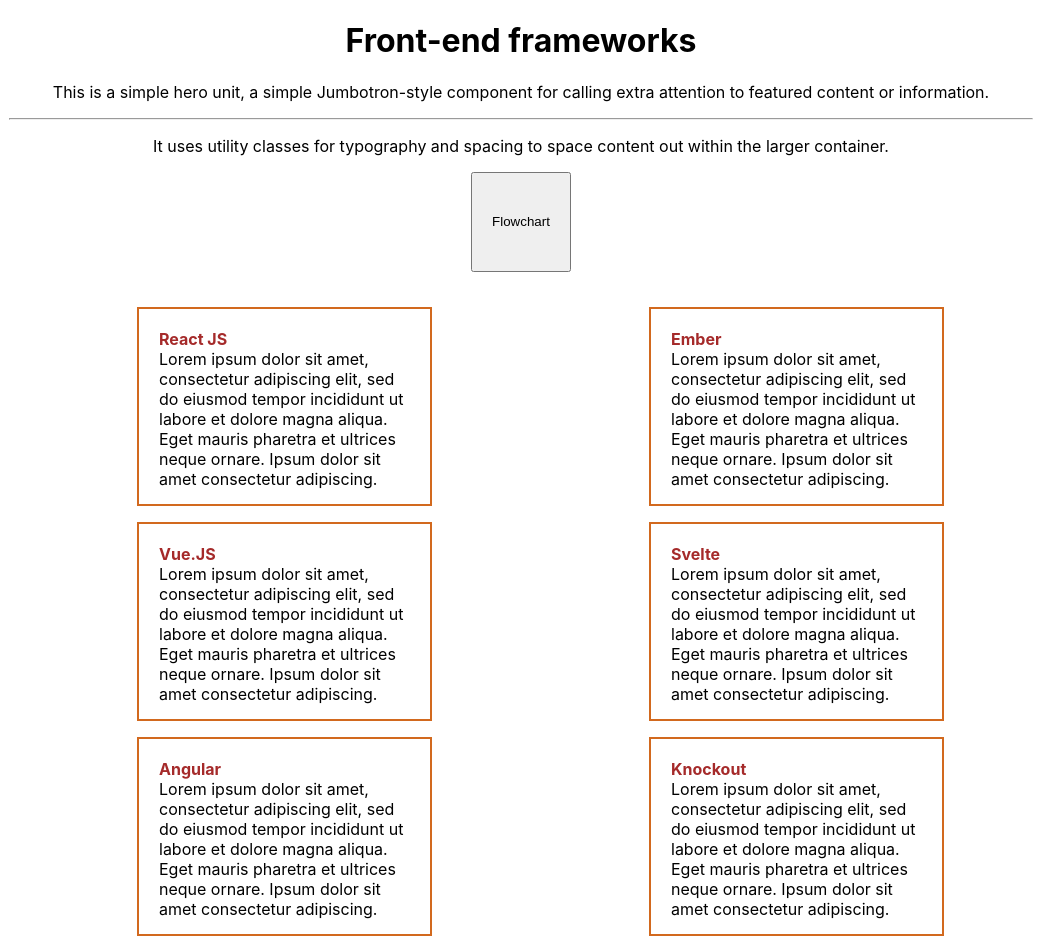
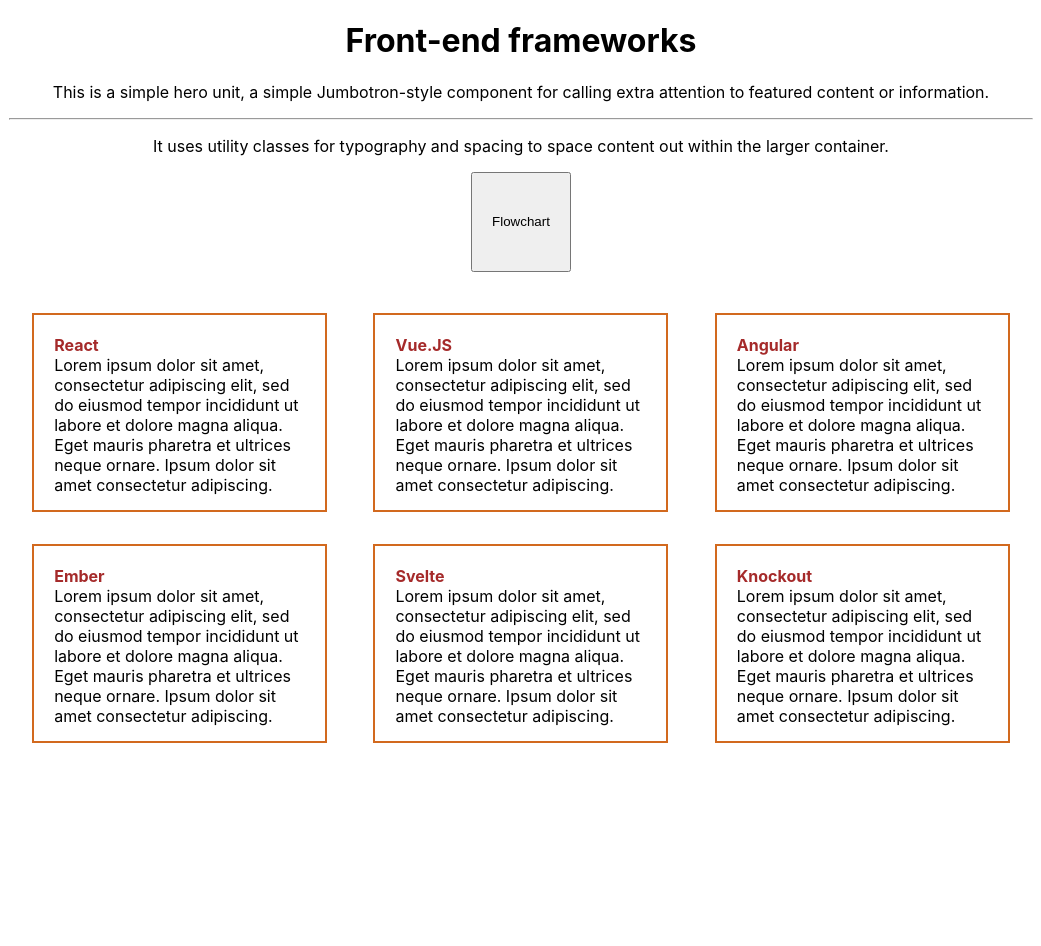
Before and after one commit to danda-n/framework-recommender, a React (Create React App) app: page / in a window 1280 px wide. Shown: the whole page, without its empty margins (119-1160 px from the left). After the commit the page ends 800 px from the top, so only its background shows below. Built offline with nearby package versions, Linux system fonts and the light colour scheme.

Commit message:
changed frameworks

```diff
--- /dev/null
+++ b/src/components/FrameworkCard.js
@@ -0,0 +1,15 @@
+import React from "react";
+
+class FrameworkCard extends React.Component {
+  render() {
+    return (
+      <div>
+        {/* <div className="card-logo">{this.props.logo}</div> */}
+        <div className="card-header">{this.props.header}</div>
+        <div className="card-content">{this.props.description}</div>
+      </div>
+    );
+  }
+}
+
+export default FrameworkCard;
--- a/src/components/FrameworkList.css
+++ b/src/components/FrameworkList.css
@@ -1,35 +1,15 @@
 .card-container {
   margin-top: 2.5%;
-  display: grid;
-  /* grid-template-columns: auto auto; */
-  /* grid-template-rows: auto auto; */
-}
-
-.container-left {
-  grid-column: col / span 2;
-  /* float: left; */
-  width: 50%;
-  padding: 10px;
-  /* position: relative; */
-  margin: 0 auto;
-}
-
-.container-right {
-  grid-column: col 3 / span 2;
-  /* float: left; */
-  width: 50%;
-  padding: 10px;
-  /* position: relative; */
-  margin: 0 auto;
+  display: flex;
+  flex-wrap: wrap;
 }
 
 .card-framework {
-  width: 100%;
+  width: 25%;
   text-align: left;
   border: 2px solid chocolate;
   padding: 20px 15px 15px 20px;
-  display: grid;
-  grid-template-columns: auto auto;
+  margin: 1em auto;
 }
 
 .card-framework:hover {
@@ -41,10 +21,6 @@
   font-weight: bold;
 }
 
-.space-small {
-  height: 1em;
-}
-
 /* .card-left {
   margin: 7.5%;
 } */
--- a/src/components/FrameworkList.js
+++ b/src/components/FrameworkList.js
@@ -1,105 +1,65 @@
 import React from "react";
 import "./FrameworkList.css";
+import FrameworkCard from "./FrameworkCard";
 // import logo_react from "../images/logo_react.png";
 
 class FrameworkList extends React.Component {
+  constructor() {
+    super();
+    this.state = {
+      frameworks: [
+        {
+          header: "React",
+          description:
+            "Lorem ipsum dolor sit amet, consectetur adipiscing elit, sed do eiusmod tempor incididunt ut labore et dolore magna aliqua. Eget mauris pharetra et ultrices neque ornare. Ipsum dolor sit amet consectetur adipiscing.",
+          logo: ""
+        },
+        {
+          header: "Vue.JS",
+          description:
+            "Lorem ipsum dolor sit amet, consectetur adipiscing elit, sed do eiusmod tempor incididunt ut labore et dolore magna aliqua. Eget mauris pharetra et ultrices neque ornare. Ipsum dolor sit amet consectetur adipiscing.",
+          logo: ""
+        },
+        {
+          header: "Angular",
+          description:
+            "Lorem ipsum dolor sit amet, consectetur adipiscing elit, sed do eiusmod tempor incididunt ut labore et dolore magna aliqua. Eget mauris pharetra et ultrices neque ornare. Ipsum dolor sit amet consectetur adipiscing.",
+          logo: ""
+        },
+        {
+          header: "Ember",
+          description:
+            "Lorem ipsum dolor sit amet, consectetur adipiscing elit, sed do eiusmod tempor incididunt ut labore et dolore magna aliqua. Eget mauris pharetra et ultrices neque ornare. Ipsum dolor sit amet consectetur adipiscing.",
+          logo: ""
+        },
+        {
+          header: "Svelte",
+          description:
+            "Lorem ipsum dolor sit amet, consectetur adipiscing elit, sed do eiusmod tempor incididunt ut labore et dolore magna aliqua. Eget mauris pharetra et ultrices neque ornare. Ipsum dolor sit amet consectetur adipiscing.",
+          logo: ""
+        },
+        {
+          header: "Knockout",
+          description:
+            "Lorem ipsum dolor sit amet, consectetur adipiscing elit, sed do eiusmod tempor incididunt ut labore et dolore magna aliqua. Eget mauris pharetra et ultrices neque ornare. Ipsum dolor sit amet consectetur adipiscing.",
+          logo: ""
+        }
+      ]
+    };
+  }
+
   render() {
-    return (
-      <div className="card-container">
-        <div className="container-left">
-          <div className="card-framework">
-            <div className="card-left">
-              <div className="card-logo"></div>
-            </div>
-            <div className="card-right">
-              <div className="card-header">React JS</div>
-              <div className="card-content">
-                Lorem ipsum dolor sit amet, consectetur adipiscing elit, sed do
-                eiusmod tempor incididunt ut labore et dolore magna aliqua. Eget
-                mauris pharetra et ultrices neque ornare. Ipsum dolor sit amet
-                consectetur adipiscing.
-              </div>
-            </div>
-          </div>
-          <div className="space-small"></div>
-          <div className="card-framework">
-            <div className="card-left">
-              <div className="card-logo"></div>
-            </div>
-            <div className="card-right">
-              <div className="card-header">Vue.JS</div>
-              <div className="card-content">
-                Lorem ipsum dolor sit amet, consectetur adipiscing elit, sed do
-                eiusmod tempor incididunt ut labore et dolore magna aliqua. Eget
-                mauris pharetra et ultrices neque ornare. Ipsum dolor sit amet
-                consectetur adipiscing.
-              </div>
-            </div>
-          </div>
-          <div className="space-small"></div>
-          <div className="card-framework">
-            <div className="card-left">
-              <div className="card-logo"></div>
-            </div>
-            <div className="card-right">
-              <div className="card-header">Angular</div>
-              <div className="card-content">
-                Lorem ipsum dolor sit amet, consectetur adipiscing elit, sed do
-                eiusmod tempor incididunt ut labore et dolore magna aliqua. Eget
-                mauris pharetra et ultrices neque ornare. Ipsum dolor sit amet
-                consectetur adipiscing.
-              </div>
-            </div>
-          </div>
+    let frameworkCards = this.state.frameworks.map(framework => {
+      return (
+        <div className="card-framework">
+          <FrameworkCard
+            header={framework.header}
+            description={framework.description}
+          />
         </div>
-        <div className="container-right">
-          <div className="card-framework">
-            <div className="card-left">
-              <div className="card-logo"></div>
-            </div>
-            <div className="card-right">
-              <div className="card-header">Ember</div>
-              <div className="card-content">
-                Lorem ipsum dolor sit amet, consectetur adipiscing elit, sed do
-                eiusmod tempor incididunt ut labore et dolore magna aliqua. Eget
-                mauris pharetra et ultrices neque ornare. Ipsum dolor sit amet
-                consectetur adipiscing.
-              </div>
-            </div>
-          </div>
-          <div className="space-small"></div>
-          <div className="card-framework">
-            <div className="card-left">
-              <div className="card-logo"></div>
-            </div>
-            <div className="card-right">
-              <div className="card-header">Svelte</div>
-              <div className="card-content">
-                Lorem ipsum dolor sit amet, consectetur adipiscing elit, sed do
-                eiusmod tempor incididunt ut labore et dolore magna aliqua. Eget
-                mauris pharetra et ultrices neque ornare. Ipsum dolor sit amet
-                consectetur adipiscing.
-              </div>
-            </div>
-          </div>
-          <div className="space-small"></div>
-          <div className="card-framework">
-            <div className="card-left">
-              <div className="card-logo"></div>
-            </div>
-            <div className="card-right">
-              <div className="card-header">Knockout</div>
-              <div className="card-content">
-                Lorem ipsum dolor sit amet, consectetur adipiscing elit, sed do
-                eiusmod tempor incididunt ut labore et dolore magna aliqua. Eget
-                mauris pharetra et ultrices neque ornare. Ipsum dolor sit amet
-                consectetur adipiscing.
-              </div>
-            </div>
-          </div>
-        </div>
-      </div>
-    );
+      );
+    });
+    return <div className="card-container">{frameworkCards}</div>;
   }
 }
 
```
